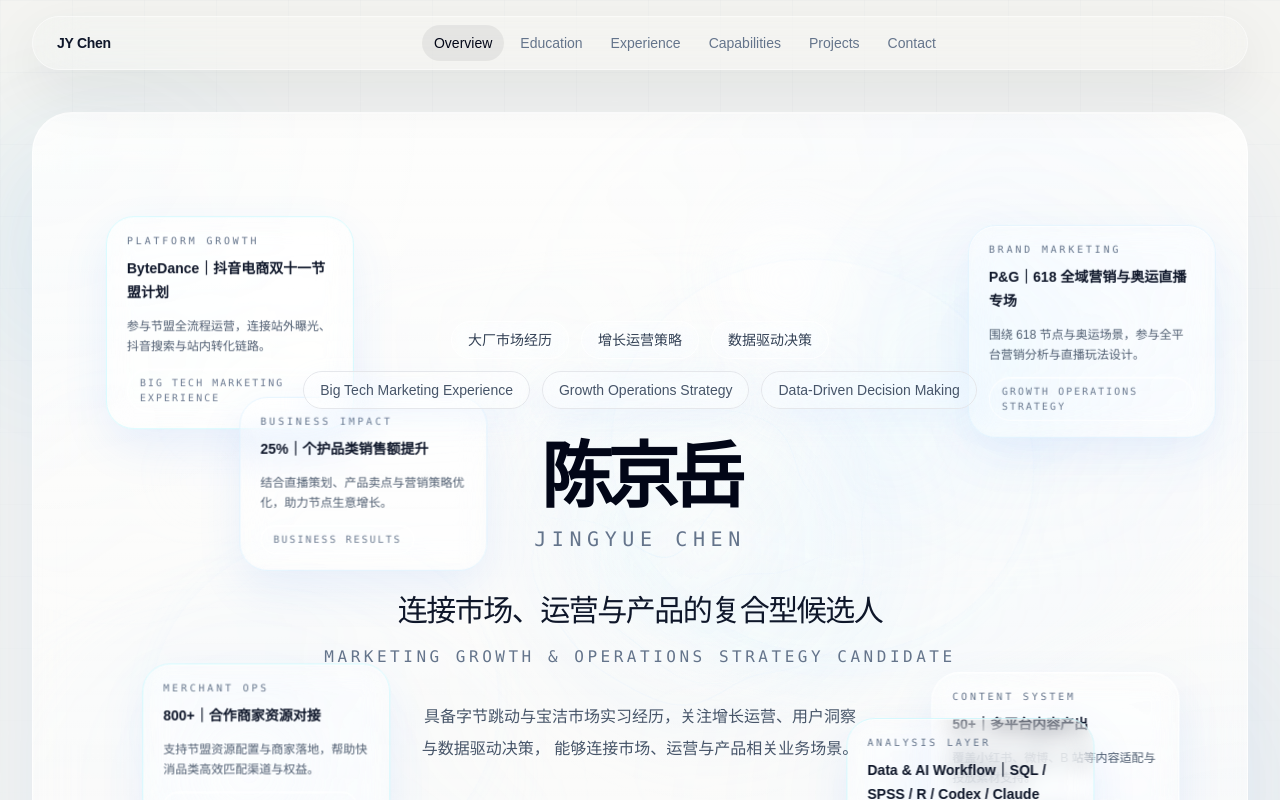
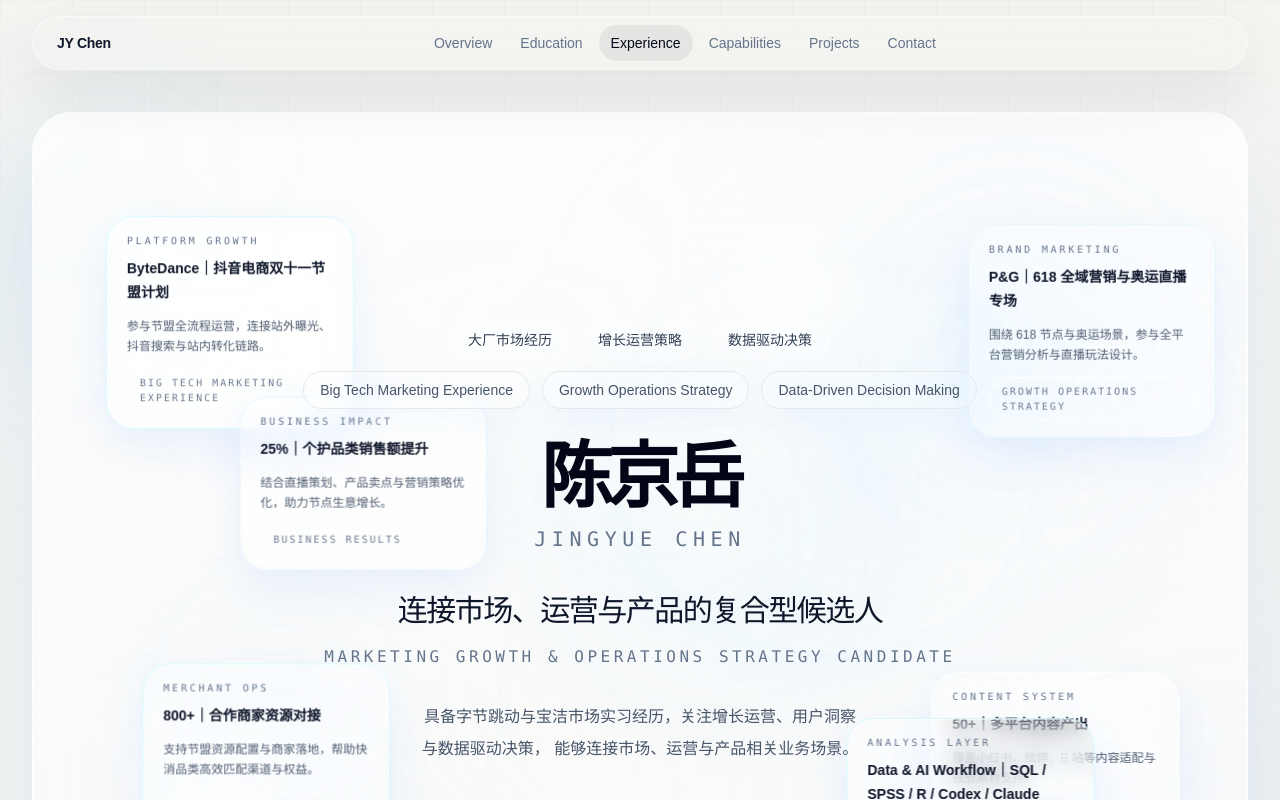
Before and after one commit to kexi-pixel/personal-profile, a Next.js app: page / in a window 1280 px wide. Shown: the top 800 px of the page. Built offline with nearby package versions, Linux system fonts and the light colour scheme.

Commit message:
Fix navbar active section detection

```diff
--- a/src/components/Navbar.tsx
+++ b/src/components/Navbar.tsx
@@ -17,28 +17,59 @@ export function Navbar() {
   const [activeSection, setActiveSection] = useState("overview");
 
   useEffect(() => {
-    const observer = new IntersectionObserver(
-      (entries) => {
-        const visibleSection = entries
-          .filter((entry) => entry.isIntersecting)
-          .sort((a, b) => b.intersectionRatio - a.intersectionRatio)[0];
+    let frameId = 0;
 
-        if (visibleSection?.target.id) {
-          setActiveSection(visibleSection.target.id);
+    const updateActiveSection = () => {
+      const viewportProbe = window.innerHeight * 0.34;
+      let nextActiveSection = sections[0].id;
+      let nearestDistance = Number.POSITIVE_INFINITY;
+
+      for (const section of sections) {
+        const element = document.getElementById(section.id);
+        if (!element) continue;
+
+        const rect = element.getBoundingClientRect();
+
+        if (rect.top <= viewportProbe && rect.bottom >= viewportProbe) {
+          nextActiveSection = section.id;
+          nearestDistance = 0;
+          break;
         }
-      },
-      {
-        rootMargin: "-30% 0px -45% 0px",
-        threshold: [0.2, 0.4, 0.7],
-      },
-    );
 
-    sections.forEach(({ id }) => {
-      const element = document.getElementById(id);
-      if (element) observer.observe(element);
-    });
+        const distanceToSection = Math.min(
+          Math.abs(rect.top - viewportProbe),
+          Math.abs(rect.bottom - viewportProbe),
+        );
 
-    return () => observer.disconnect();
+        if (distanceToSection < nearestDistance) {
+          nearestDistance = distanceToSection;
+          nextActiveSection = section.id;
+        }
+      }
+
+      setActiveSection((current) =>
+        current === nextActiveSection ? current : nextActiveSection,
+      );
+    };
+
+    const requestSectionUpdate = () => {
+      if (frameId) return;
+
+      frameId = window.requestAnimationFrame(() => {
+        frameId = 0;
+        updateActiveSection();
+      });
+    };
+
+    updateActiveSection();
+    window.addEventListener("scroll", requestSectionUpdate, { passive: true });
+    window.addEventListener("resize", requestSectionUpdate);
+
+    return () => {
+      if (frameId) window.cancelAnimationFrame(frameId);
+      window.removeEventListener("scroll", requestSectionUpdate);
+      window.removeEventListener("resize", requestSectionUpdate);
+    };
   }, []);
 
   return (
```
